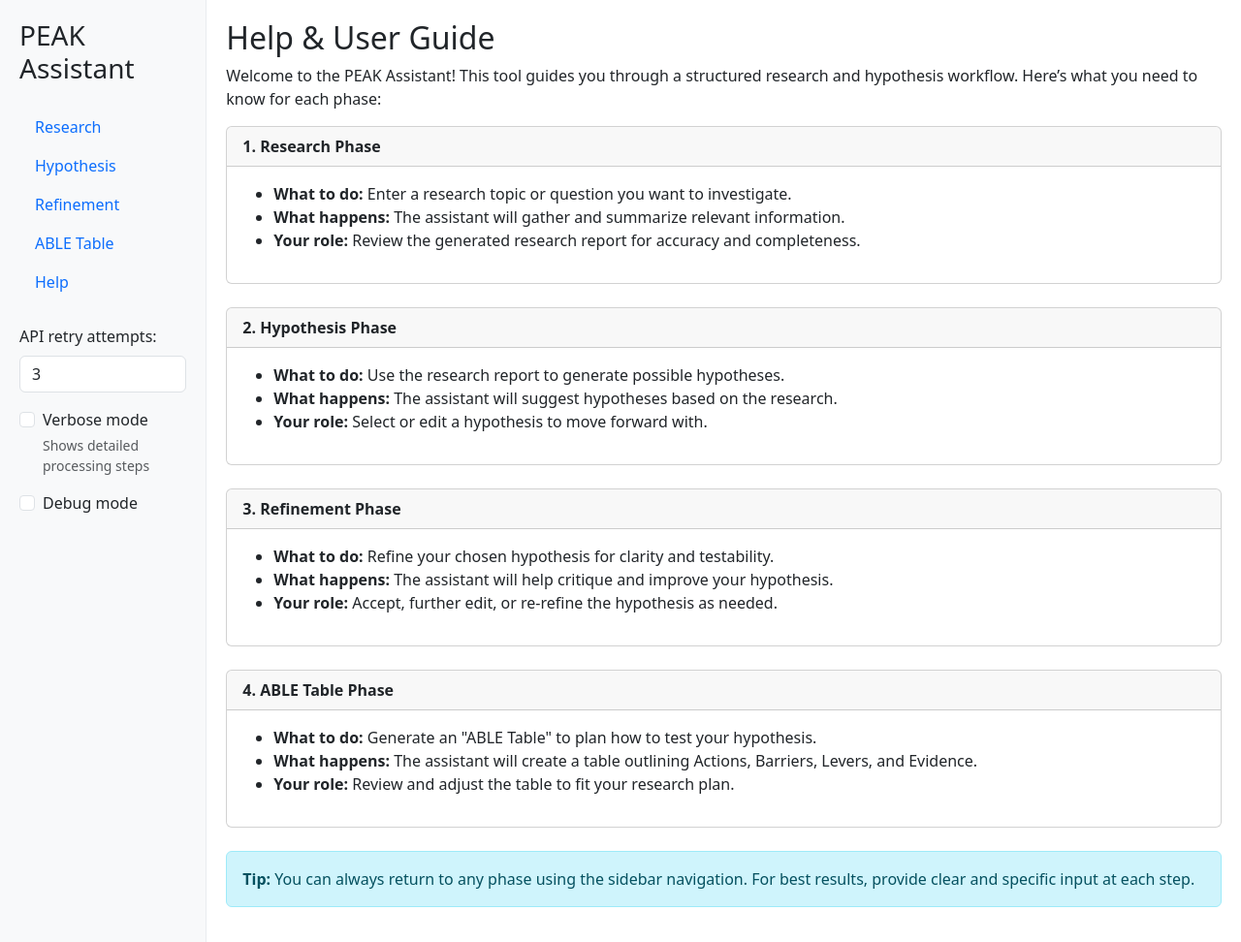
After one commit to cisco-foundation-ai/PEAK-Assistant, a Flask app: page /help in a window 1280 px wide. The commit adds this page. Shown: the whole page at 97% size. Run offline with Flask 3, Linux system fonts and the light colour scheme.

Commit message:
Additional updates.
Hypothesis generation now only outputs hypotheses, without extraneous details.

Refactor UI templates to add download options for Markdown and PDF files, remove unused API connection test, and introduce a help page for user guidance.

```diff
--- a/UI/app_flask.py
+++ b/UI/app_flask.py
@@ -63,31 +63,6 @@ async def retry_api_call(func, *args, max_retries=3, **kwargs):
     if last_exception:
         raise last_exception
 
-async def async_test_connection():
-    """Test if we can connect to Azure OpenAI API and get a response"""
-    # Import necessary libraries here to avoid circular imports
-    sys.path.append(os.path.abspath(os.path.join(os.path.dirname(__file__), '..')))
-    from autogen_ext.models.openai import AzureOpenAIChatCompletionClient
-    from autogen_core.models import SystemMessage, UserMessage
-
-    # Create a fresh client for testing
-    client = AzureOpenAIChatCompletionClient(
-        azure_deployment=os.getenv("AZURE_OPENAI_DEPLOYMENT"),
-        model=os.getenv("AZURE_OPENAI_MODEL"),
-        api_version=os.getenv("AZURE_OPENAI_API_VERSION"),
-        azure_endpoint=os.getenv("AZURE_OPENAI_ENDPOINT"),
-        api_key=os.getenv("AZURE_OPENAI_API_KEY")
-    )
-
-    # In newer version of autogen, UserMessage requires a 'source' field
-    messages = [
-        SystemMessage(content="You are a helpful assistant."),
-        UserMessage(content="Hello, please respond with a very short message if you're working.", source="user")
-    ]
-
-    response = await client.create(messages)
-    return response.content
-
 def extract_report_md(messages):
     # Try to extract the research report markdown from agent output
     report_md = None
@@ -148,15 +123,6 @@ app.config['SESSION_KEY_PREFIX'] = 'peak_assistant_'
 Session(app)  # Initialize Flask-Session
 
 # ===== API Routes =====
-
-@app.route('/api/test-connection', methods=['POST'])
-@async_action
-async def test_connection():
-    try:
-        response = await async_test_connection()
-        return jsonify({'success': True, 'message': response})
-    except Exception as e:
-        return jsonify({'success': False, 'error': str(e)}), 500
 
 @app.route('/api/research', methods=['POST'])
 @async_action
@@ -397,6 +363,10 @@ def refinement_page():
 def able_table_page():
     return render_template('able_table.html')
 
+@app.route('/help')
+def help_page():
+    return render_template('help.html')
+
 @app.route('/debug')
 def debug_page():
     return render_template('debug.html')
--- a/UI/templates/base.html
+++ b/UI/templates/base.html
@@ -46,7 +46,7 @@
         <div class="row">
             <!-- Sidebar -->
             <div class="col-md-3 col-lg-2 sidebar">
-                <h3 class="mb-4">PEAK Assistant</h3>
+                <h3 class="mb-4"><a href="/" style="text-decoration: none; color: inherit;">PEAK Assistant</a></h3>
                 <ul class="nav flex-column">
                     <li class="nav-item">
                         <a class="nav-link" href="/research">Research</a>
@@ -59,6 +59,9 @@
                     </li>
                     <li class="nav-item">
                         <a class="nav-link" href="/able-table">ABLE Table</a>
+                    </li>
+                    <li class="nav-item">
+                        <a class="nav-link" href="/help">Help</a>
                     </li>
                 </ul>
 
@@ -84,14 +87,10 @@
 
                 <div id="debug-panel" style="display: none;" class="debug-section">
                     <h5>Debug Tools</h5>
-                    <button id="test-connection-btn" class="btn btn-sm btn-outline-secondary mt-2">Test API Connection</button>
-                    <div id="connection-result" class="mt-2"></div>
-
                     <div class="mt-3">
                         <button id="show-debug-info-btn" class="btn btn-sm btn-outline-secondary">Show Debug Info</button>
                         <div id="debug-info" class="mt-2" style="display: none;"></div>
                     </div>
-
                     <div class="mt-3">
                         <a href="/debug" class="btn btn-sm btn-outline-info">Session Debug Page</a>
                     </div>
@@ -186,31 +185,6 @@
             }
         });
 
-        // Test connection button
-        document.getElementById('test-connection-btn').addEventListener('click', function() {
-            const resultElement = document.getElementById('connection-result');
-            resultElement.innerHTML = '<div class="spinner-border" role="status"></div> Testing connection...';
-
-            fetch('/api/test-connection', {
-                method: 'POST',
-                headers: { 'Content-Type': 'application/json' }
-            })
-            .then(response => response.json())
-            .then(data => {
-                if (data.success) {
-                    resultElement.innerHTML = '<div class="alert alert-success">✅ Connection successful!</div>';
-                    resultElement.innerHTML += `<pre>${data.message}</pre>`;
-                } else {
-                    resultElement.innerHTML = '<div class="alert alert-danger">❌ Connection failed!</div>';
-                    resultElement.innerHTML += `<pre>${data.error}</pre>`;
-                }
-            })
-            .catch(error => {
-                resultElement.innerHTML = '<div class="alert alert-danger">❌ Connection failed!</div>';
-                resultElement.innerHTML += `<pre>${error.message}</pre>`;
-            });
-        });
-
         // Show debug info button
         document.getElementById('show-debug-info-btn').addEventListener('click', function() {
             const infoElement = document.getElementById('debug-info');
--- /dev/null
+++ b/UI/templates/help.html
@@ -0,0 +1,56 @@
+<!-- Help page for PEAK Assistant -->
+{% extends "base.html" %}
+
+{% block content %}
+<h2>Help &amp; User Guide</h2>
+<p>Welcome to the PEAK Assistant! This tool guides you through a structured research and hypothesis workflow. Here’s what you need to know for each phase:</p>
+
+<div class="card mb-4">
+  <div class="card-header"><strong>1. Research Phase</strong></div>
+  <div class="card-body">
+    <ul>
+      <li><strong>What to do:</strong> Enter a research topic or question you want to investigate.</li>
+      <li><strong>What happens:</strong> The assistant will gather and summarize relevant information.</li>
+      <li><strong>Your role:</strong> Review the generated research report for accuracy and completeness.</li>
+    </ul>
+  </div>
+</div>
+
+<div class="card mb-4">
+  <div class="card-header"><strong>2. Hypothesis Phase</strong></div>
+  <div class="card-body">
+    <ul>
+      <li><strong>What to do:</strong> Use the research report to generate possible hypotheses.</li>
+      <li><strong>What happens:</strong> The assistant will suggest hypotheses based on the research.</li>
+      <li><strong>Your role:</strong> Select or edit a hypothesis to move forward with.</li>
+    </ul>
+  </div>
+</div>
+
+<div class="card mb-4">
+  <div class="card-header"><strong>3. Refinement Phase</strong></div>
+  <div class="card-body">
+    <ul>
+      <li><strong>What to do:</strong> Refine your chosen hypothesis for clarity and testability.</li>
+      <li><strong>What happens:</strong> The assistant will help critique and improve your hypothesis.</li>
+      <li><strong>Your role:</strong> Accept, further edit, or re-refine the hypothesis as needed.</li>
+    </ul>
+  </div>
+</div>
+
+<div class="card mb-4">
+  <div class="card-header"><strong>4. ABLE Table Phase</strong></div>
+  <div class="card-body">
+    <ul>
+      <li><strong>What to do:</strong> Generate an "ABLE Table" to plan how to test your hypothesis.</li>
+      <li><strong>What happens:</strong> The assistant will create a table outlining Actions, Barriers, Levers, and Evidence.</li>
+      <li><strong>Your role:</strong> Review and adjust the table to fit your research plan.</li>
+    </ul>
+  </div>
+</div>
+
+<div class="alert alert-info">
+  <strong>Tip:</strong> You can always return to any phase using the sidebar navigation. For best results, provide clear and specific input at each step.
+</div>
+
+{% endblock %}
```
Also changed, not shown: UI/templates/able_table.html (+15 -5 lines), UI/templates/hypothesis.html (+35 -10 lines), UI/templates/refinement.html (+15 -0 lines), UI/templates/research.html (+14 -5 lines), hypothesis_assistant/hypothesis_assistant_cli.py (+4 -21 lines).
